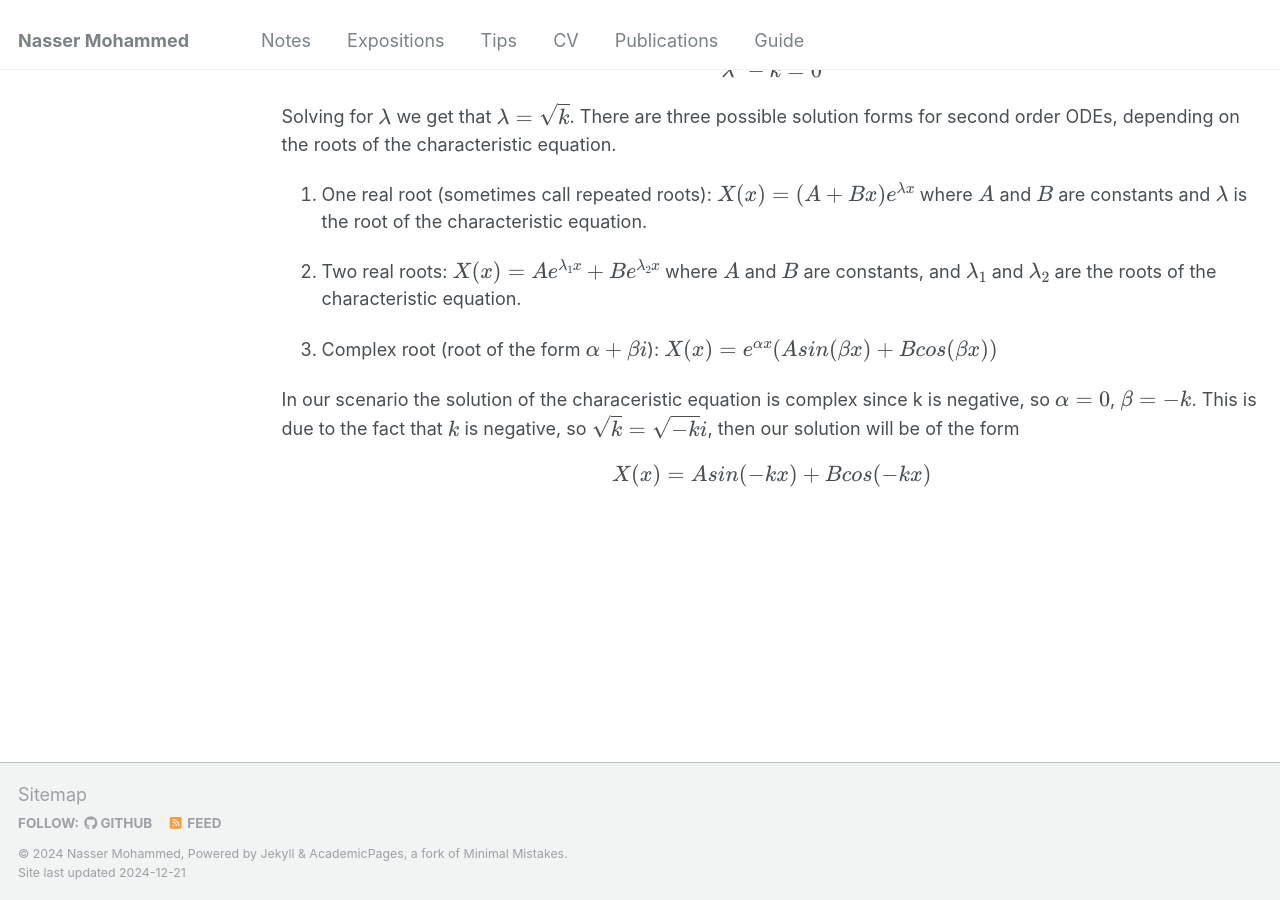
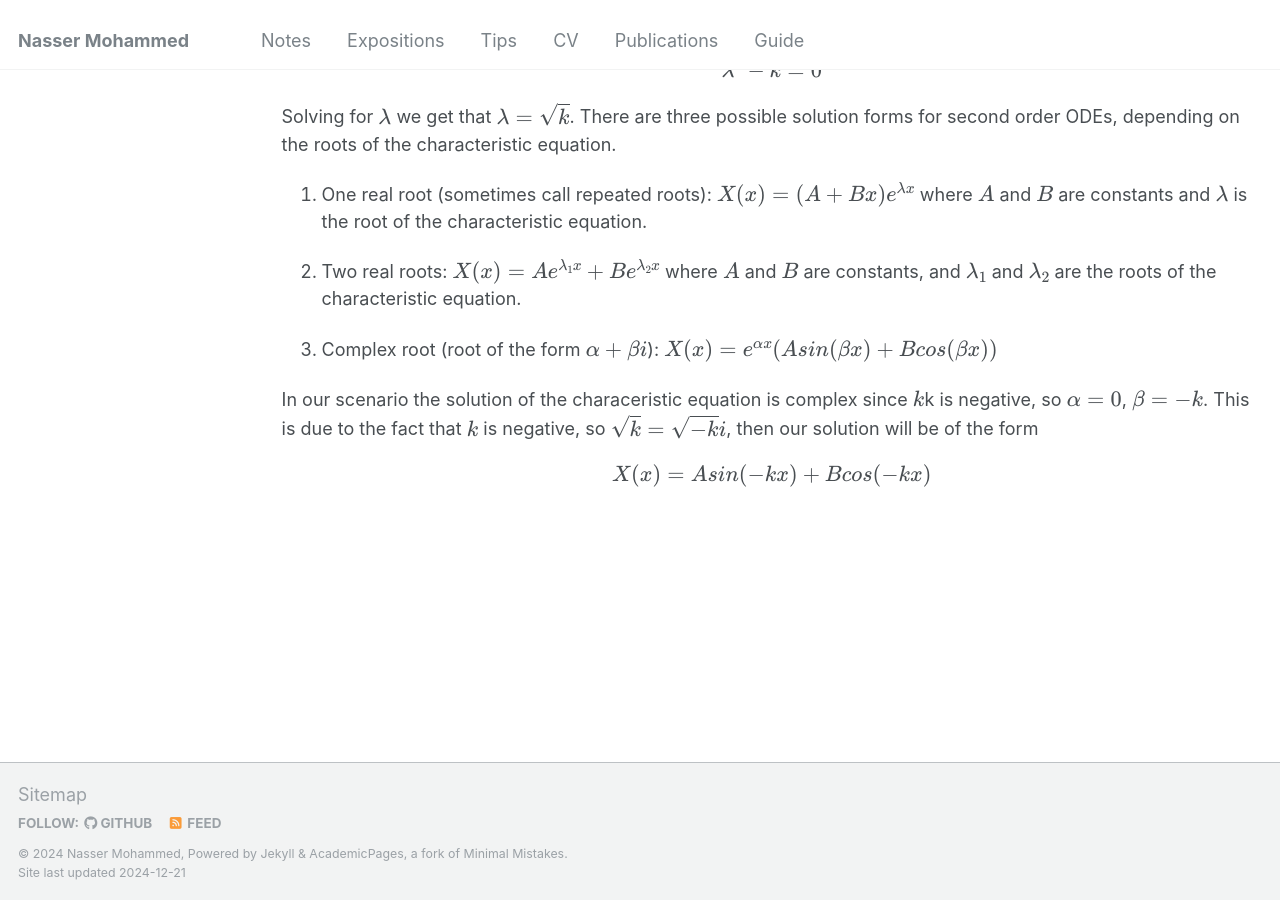
Before and after one commit to Nasser-Mohammed/Nasser-Mohammed.github.io, a Jekyll site: the page built from _pages/notes/pde/heatequation.md, in a window 1280 px wide and 900 px high, scrolled down 4162 px. Built offline with Jekyll 4.4.1, drawn with Linux system fonts in a browser that asks for light colours.

Commit message:
Update heatequation.md

```diff
--- a/_pages/notes/pde/heatequation.md
+++ b/_pages/notes/pde/heatequation.md
@@ -58,4 +58,4 @@
 3. Complex root (root of the form \\(\alpha + \beta i\\)): \\(X(x) = e^{\alpha x}(Asin(\beta x) + Bcos(\beta x))\\)
 
 
-In our scenario the solution of the characeristic equation is complex since k is negative, so \\(\alpha = 0\\), \\(\beta = -k\\). This is due to the fact that \\(k\\) is negative, so \\(\sqrt k = \sqrt {-k}i\\), then our solution will be of the form \\[X(x) = Asin(-kx) + Bcos(-kx)\\]
+In our scenario the solution of the characeristic equation is complex since \\(k\\)k is negative, so \\(\alpha = 0\\), \\(\beta = -k\\). This is due to the fact that \\(k\\) is negative, so \\(\sqrt k = \sqrt {-k}i\\), then our solution will be of the form \\[X(x) = Asin(-kx) + Bcos(-kx)\\]
```
